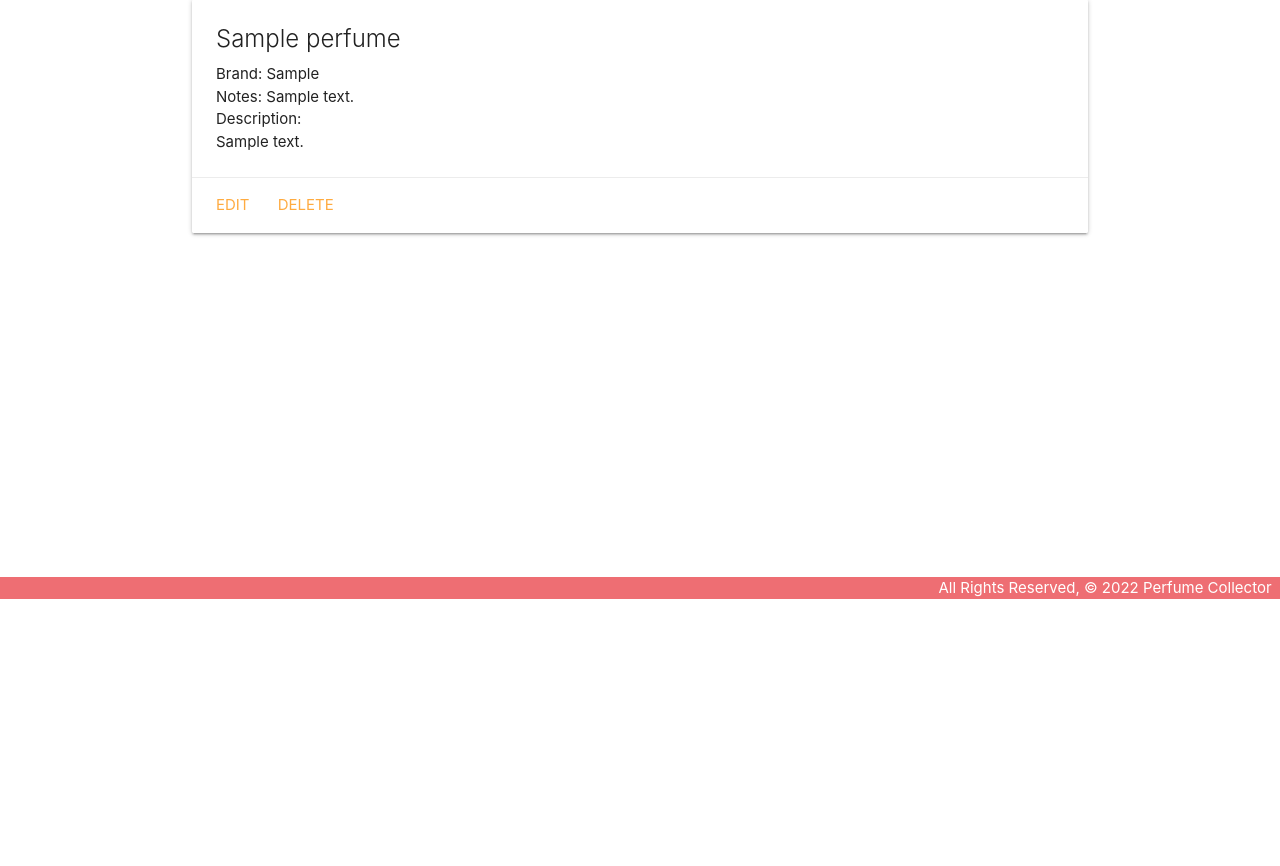
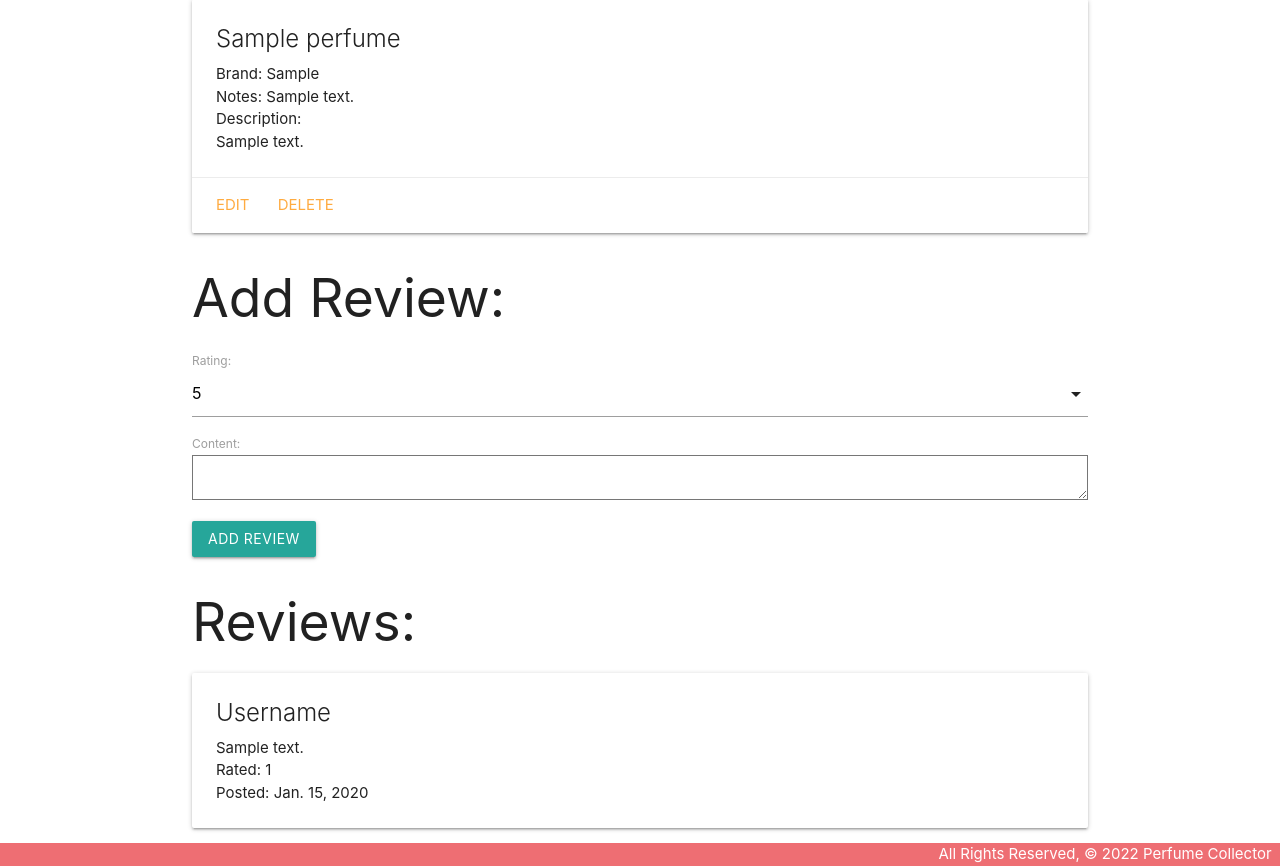
Before and after one commit to annakreno/perfumecollector, a Django app: page /perfumes/1/ in a window 1280 px wide. Shown: the part 201-1067 px from the top of the page. Before the commit the page ends 800 px from the top, so only its background shows below. Run offline with Django 4.2, Linux system fonts and the light colour scheme; tables that the repository leaves empty hold one stand-in row (values such as "Sample post").

Commit message:
pt 4 of lab

```diff
--- a/main_app/admin.py
+++ b/main_app/admin.py
@@ -1,5 +1,6 @@
 from django.contrib import admin
-from .models import Perfume
+from .models import Perfume, Review
 
 # Register your models here.
 admin.site.register(Perfume)
+admin.site.register(Review)
--- /dev/null
+++ b/main_app/forms.py
@@ -0,0 +1,7 @@
+from django.forms import ModelForm
+from .models import Review
+
+class ReviewForm(ModelForm):
+  class Meta:
+    model = Review
+    fields = ['rating', 'content']
--- a/main_app/models.py
+++ b/main_app/models.py
@@ -1,5 +1,9 @@
 from django.db import models
 from django.urls import reverse
+from django.utils.timezone import now
+
+
+RATINGS = ((1, 1), (2, 2), (3, 3), (4, 4), (5, 5))
 
 # Create your models here.
 class Perfume(models.Model):
@@ -14,4 +18,10 @@ class Perfume(models.Model):
     def get_absolute_url(self):
         return reverse('detail', kwargs={'perfume_id': self.id})
 
-# class Review(models.Model):
+class Review(models.Model):
+    date = models.DateField(
+        default=now()
+    )
+    content = models.TextField(max_length=1000)
+    rating = models.IntegerField(choices=RATINGS, default=RATINGS[4])
+    perfume = models.ForeignKey(Perfume, on_delete=models.CASCADE)
--- a/main_app/templates/base.html
+++ b/main_app/templates/base.html
@@ -9,6 +9,7 @@
   <title>Perfume Collector</title>
   <link rel="stylesheet" href="https://cdnjs.cloudflare.com/ajax/libs/materialize/1.0.0/css/materialize.min.css">
   <link rel="stylesheet" type="text/css" href="{% static 'css/style.css' %}">
+  <script src="https://cdnjs.cloudflare.com/ajax/libs/materialize/1.0.0/js/materialize.min.js"></script>
 </head>
 
 <body>
@@ -28,8 +29,10 @@
   </header>
   <main class="container">
 
-    {% block content %}
-    {% endblock %}
+{% block content %}
+
+
+{% endblock %}
 
   </main>
 
--- a/main_app/templates/perfumes/detail.html
+++ b/main_app/templates/perfumes/detail.html
@@ -19,4 +19,30 @@
     </div>
 </div>
 
+<h2>Add Review:</h2>
+<div class="form">
+    <form action="{% url 'add_review' perfume.id %}" method="POST">
+        {% csrf_token %}
+        {{ review_form.as_p }}
+        <input type="submit" class="btn" value="Add Review">
+    </form>
+</div>
+
+<h2>Reviews:</h2>
+{% for review in perfume.review_set.all %}
+<div class="card">
+    <div class="card-content">
+      <span class="card-title">Username</span>
+      <p>{{ review.content|linebreaks }}</p>
+      <p>Rated: {{ review.rating }}</p>
+      <p>Posted: {{ review.date }}</p>
+    </div>
+</div>
+{% endfor %}
+
+<script>
+    const selectEl = document.getElementById('id_rating');
+    M.FormSelect.init(selectEl);
+  </script>
+
 {% endblock %}
--- a/main_app/urls.py
+++ b/main_app/urls.py
@@ -9,4 +9,5 @@ urlpatterns = [
     path('perfumes/create/', views.PerfumeCreate.as_view(), name='perfumes_create'),
     path('perfumes/<int:pk>/update/', views.PerfumeUpdate.as_view(), name='perfumes_update'),
     path('perfumes/<int:pk>/delete/', views.PerfumeDelete.as_view(), name='perfumes_delete'),
+    path('perfume/<int:perfume_id>/add_review/', views.add_review, name='add_review'),
 ]
--- a/main_app/views.py
+++ b/main_app/views.py
@@ -1,6 +1,7 @@
-from django.shortcuts import render
+from django.shortcuts import render, redirect
 from django.views.generic.edit import CreateView, UpdateView, DeleteView
 from .models import Perfume
+from .forms import ReviewForm
 
 # Create your views here.
 
@@ -16,7 +17,8 @@ def about(request):
 
 def perfumes_detail(request, perfume_id):
   perfume = Perfume.objects.get(id=perfume_id)
-  return render(request, 'perfumes/detail.html', {'perfume': perfume})
+  review_form = ReviewForm()
+  return render(request, 'perfumes/detail.html', {'perfume': perfume, 'review_form': review_form})
 
 class PerfumeCreate(CreateView):
   model = Perfume
@@ -29,3 +31,11 @@ class PerfumeUpdate(UpdateView):
 class PerfumeDelete(DeleteView):
   model = Perfume
   success_url = '/perfumes'
+
+def add_review(request, perfume_id):
+  form = ReviewForm(request.POST)
+  if form.is_valid():
+    new_review = form.save(commit=False)
+    new_review.perfume_id = perfume_id
+    new_review.save()
+  return redirect('detail', perfume_id=perfume_id)
```
Also changed, not shown: main_app/migrations/0003_review.py (added), main_app/migrations/0004_alter_review_rating.py (added), main_app/migrations/0005_alter_review_rating.py (added), main_app/migrations/0006_alter_review_rating.py (added), main_app/migrations/0007_alter_review_date.py (added).
